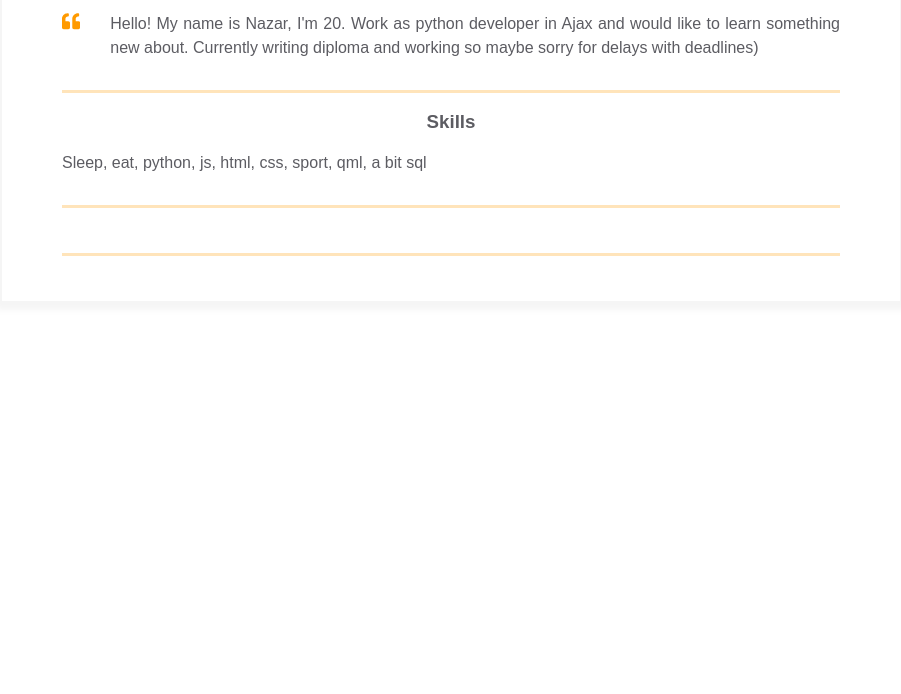
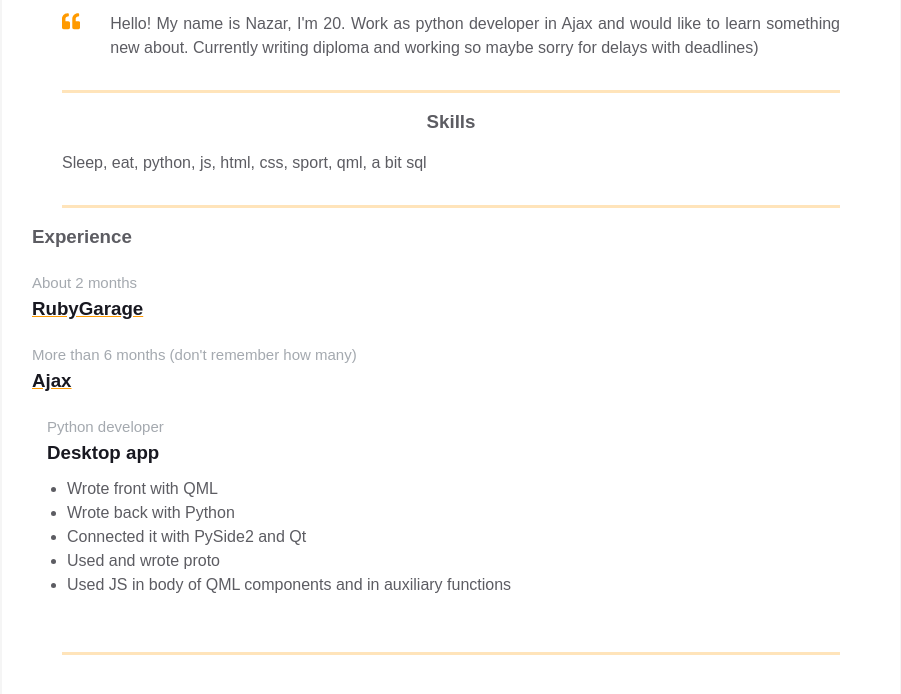
Before and after one commit to Denarzan/homepage, a plain HTML site: page index.html in a window 1280 px wide. Shown: the part 338-1032 px from the top of the page, without its empty margins (189-1090 px from the left). Before the commit the page ends 800 px from the top, so only its background shows below. Drawn offline with Linux system fonts and the light colour scheme.

Commit message:
parch/content/secondary: Added block with experience

```diff
--- a/index.html
+++ b/index.html
@@ -69,6 +69,29 @@
                     </div>
                 </div>
             </div>
+            <div class="experiences">
+                <h3 class="experiences__header">Experience</h3>
+                <div class="experiences__company">
+                    <div class="experiences__company-header">
+                        <span class="experiences__company-header-durability">About 2 months</span>
+                        <h3 class="experiences__company-header-name">RubyGarage</h3>
+                        <span class="experiences__company-header-durability">More than 6 months (don't remember how many)</span>
+                        <h3 class="experiences__company-header-name">Ajax</h3>
+                    </div>
+
+                    <div class="experiences__company-project">
+                        <span class="experiences__company-project-role">Python developer</span>
+                        <h3 class="experiences__company-project-name">Desktop app</h3>
+                        <ul class="experiences__company-project-responsibilities">
+                            <li>Wrote front with QML</li>
+                            <li>Wrote back with Python</li>
+                            <li>Connected it with PySide2 and Qt</li>
+                            <li>Used and wrote proto</li>
+                            <li>Used JS in body of QML components and in auxiliary functions</li>
+                        </ul>
+                    </div>
+                </div>
+            </div>
             <div class="container">
                 <div class="resume__block">
                     <div class="main-info fh">
```
